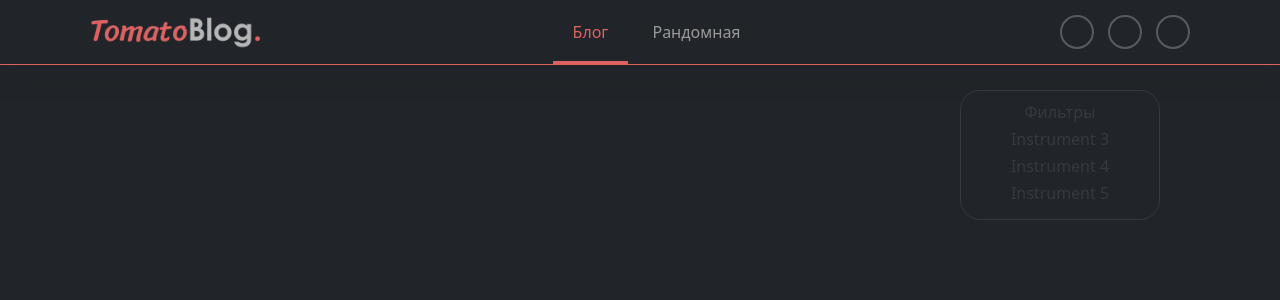
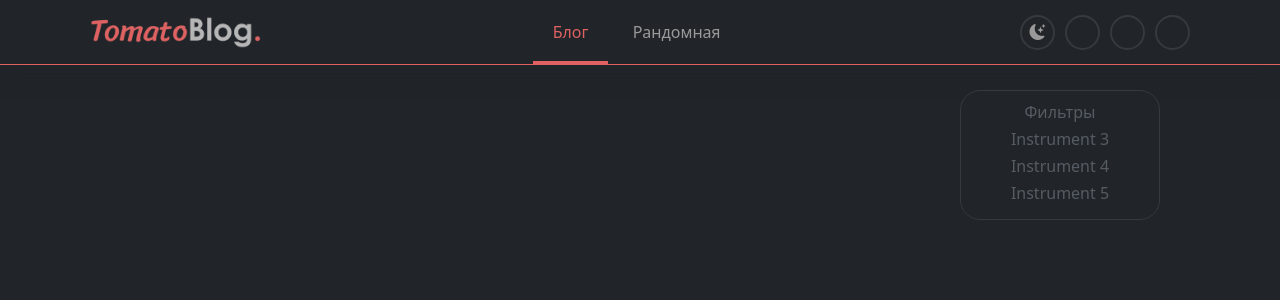
Before and after one commit to ss3nclam/blog-template, a Flask app: template templates/index.html in a window 1280 px wide. Shown: the top 300 px of the page. Run offline with Flask 3, Linux system fonts and the light colour scheme; the template is opened without the code that fills it, so the values that code supplies are empty.

Commit message:
added color-scheme functional and some updates

```diff
--- a/static/css/base.css
+++ b/static/css/base.css
@@ -1,10 +1,6 @@
 :root {
-    --font-color: #999999;
-    --background-color: #212529;
-    --accent-color: #df6161;
-    --border-color: #343a40;
     --border-radius: 20px;
-    --scroll-bar-color: var(--border-color);
+    --time-color-scheme-changing: 2s;
 }
 
 ::-webkit-scrollbar {
@@ -26,12 +22,30 @@
     margin: 0;
     padding: 0;
     color: var(--font-color);
+    scroll-behavior: smooth;
+    background-color: unset;
+    transition: all var(--time-color-scheme-changing) ease 0s;
+}
+
+body {
+    padding-top: 90px;
     background-color: var(--background-color);
-    scroll-behavior: smooth;
+}
+
+body header {
+    transition:
+        box-shadow var(--time-color-scheme-changing) ease 0s,
+        border 2s ease 0s;
+}
+
+body.dark-theme header {
+    transition:
+        box-shadow var(--time-color-scheme-changing) ease 0s,
+        border 2s ease 0s;
 }
 
 header {
-    background-color: var(--background-color);
+    background-color: inherit;
     box-shadow: 0px 5px 20px var(--background-color);
     display: flex;
     justify-content: space-between;
@@ -41,11 +55,10 @@
     height: 65px;
     border-bottom: 1px solid var(--border-color);
     position: fixed;
-    transition: all 2s ease 0s;
     top: 0;
 }
 
-header:hover{
+header:hover {
     border-color: var(--accent-color);
 }
 
@@ -58,6 +71,16 @@
 .logo {
     cursor: pointer;
     height: 33px;
+}
+
+@media (max-width: 1000px) {
+    .logo {
+        display: none;
+    }
+}
+
+#nav_buttons_block {
+    display: flex;
 }
 
 .nav_links {
@@ -97,21 +120,27 @@
 }
 
 .search_button {
-    color: #565c63;
-    padding: 15px 15px;
+    background-color: #00000000;
+    height: 35px;
+    width: 35px;
     margin-left: 10px;
-    border: 2px solid;
+    border: 2px solid var(--border-color);
     border-radius: 50px;
     cursor: pointer;
-    transition: all 1s ease 0s;
+    transition:
+        border 1s ease 0s,
+        transform 1s ease 0s;
 }
 
-.search_button:hover{
+.search_button:hover {
     border-color: var(--accent-color);
-    transform: scale(1.1)
+    transform: scale(1.1);
 }
 
-body {
-    background-color: unset;
-    padding-top: 90px;
+#color_scheme_switcher i {
+    transition: color var(--time-color-scheme-changing) ease 0s;
 }
+
+#color_scheme_switcher:hover i {
+    color: var(--accent-color);
+}
--- a/static/css/blog.css
+++ b/static/css/blog.css
@@ -1,3 +1,4 @@
+@import url('color_schemes.css');
 @import url('base.css');
 
 :root {
@@ -41,7 +46,7 @@
 }
 
 .sidebar_tool {
-    color: var(--border-color);
+    color: var(--buttons-border-color);
     transition: all 1s ease 0s;
 }
 
--- /dev/null
+++ b/static/css/color_schemes.css
@@ -0,0 +1,20 @@
+
+/* Light scheme */
+body {
+    --font-color: #3a3a3a;
+    --background-color: #ffffff;
+    --accent-color: #ce0000;
+    --buttons-border-color: #565c63;
+    --border-color: #3a3a3a;
+    --scroll-bar-color: var(--border-color);
+}
+
+/* Dark scheme */
+body.dark-theme {
+    --font-color: #999999;
+    --background-color: #212529;
+    --accent-color: #df6161;
+    --buttons-border-color: #565c63;
+    --border-color: #343a40;
+    --scroll-bar-color: var(--border-color);
+}
--- /dev/null
+++ b/static/js/color_scheme.js
@@ -0,0 +1,8 @@
+color_scheme_switcher.onclick = function() {
+    if (document.body.classList.contains('dark-theme')) {
+        color_scheme_switcher_icon.classList.value = 'bi-sun-fill'
+    } else {
+        color_scheme_switcher_icon.classList.value = 'bi-moon-stars-fill'
+    };
+    document.body.classList.toggle('dark-theme');
+}
--- a/templates/base.html
+++ b/templates/base.html
@@ -8,9 +8,10 @@
     </title>
     {% block styles %}{% endblock %}
     <link rel="shortcut icon" href="{{ url_for('static', filename='img/favicon.png') }}">
+    <link rel="stylesheet" href="https://cdn.jsdelivr.net/npm/bootstrap-icons@1.10.5/font/bootstrap-icons.css">
 </head>
 
-<body id="main">
+<body class="dark-theme">
     <header>
         <img class="logo" src="{{ url_for('static', filename='img/logo.png') }}" alt="logo">
         <nav>
@@ -19,13 +20,17 @@
                 <li class="{% if title == 'Random' %}active{% endif %}"><a href="/random">Рандомная</a></li>
             </ul>
         </nav>
-        <div>
-            <button class="search_button"></button>
-            <button class="search_button"></button>
-            <button class="search_button"></button>
+        <div id="nav_buttons_block">
+            <button type="button" id="color_scheme_switcher" class="search_button">
+                <i id="color_scheme_switcher_icon" class="bi bi-moon-stars-fill"></i>
+            </button>
+            <button type="button" class="search_button"></button>
+            <button type="button" class="search_button"></button>
+            <button type="button" class="search_button"></button>
         </div>
     </header>
     {% block main %}{% endblock %}
+    <script src="{{ url_for('static', filename='js/color_scheme.js') }}"></script>
     <script src="{{ url_for('static', filename='js/readmore.js') }}"></script>
     <script src="{{ url_for('static', filename='js/scrollbar_thumb_color.js') }}"></script>
 </body>
--- a/templates/index.html
+++ b/templates/index.html
@@ -25,9 +25,9 @@
             <div id="post_{{ post.id }}_readmore_block" class="readmore_block">
                 <button id="post_{{ post.id }}_readmore_btn" class="readmore_btn">Показать полностью →</button>
                 <div>
-                    <button class="footbar_post_button"></button>
-                    <button class="footbar_post_button"></button>
-                    <button class="footbar_post_button"></button>
+                    <button type="button" class="footbar_post_button"></button>
+                    <button type="button" class="footbar_post_button"></button>
+                    <button type="button" id="jopa" class="footbar_post_button"></button>
                 </div>
             </div>
         </article>
--- a/view.py
+++ b/view.py
@@ -6,7 +6,7 @@
 
 @app.route("/")
 def index():
-    return render_template("index.html", posts=generate_posts(5))
+    return render_template("index.html", posts=generate_posts(10))
 
 
 @app.route("/random")
```
Also changed, not shown: other parts of static/css/blog.css (+21 -27 lines).
